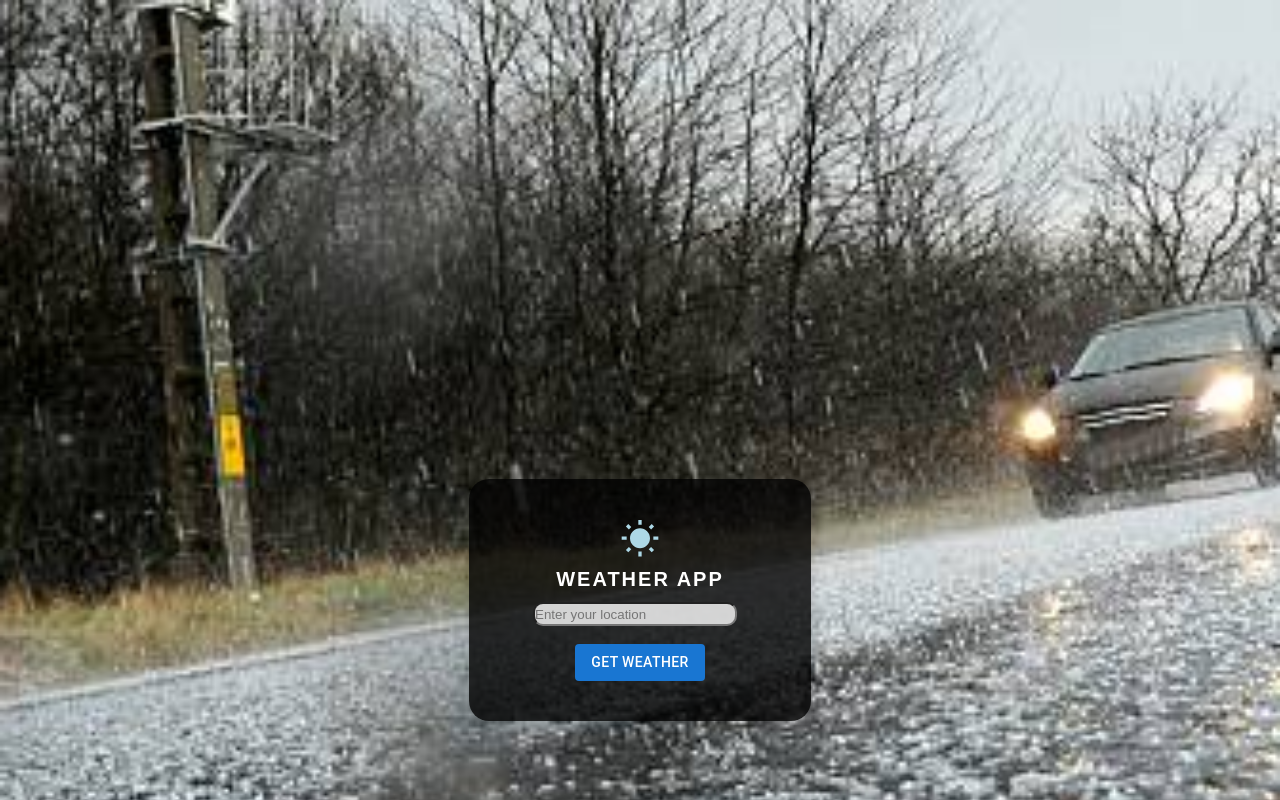
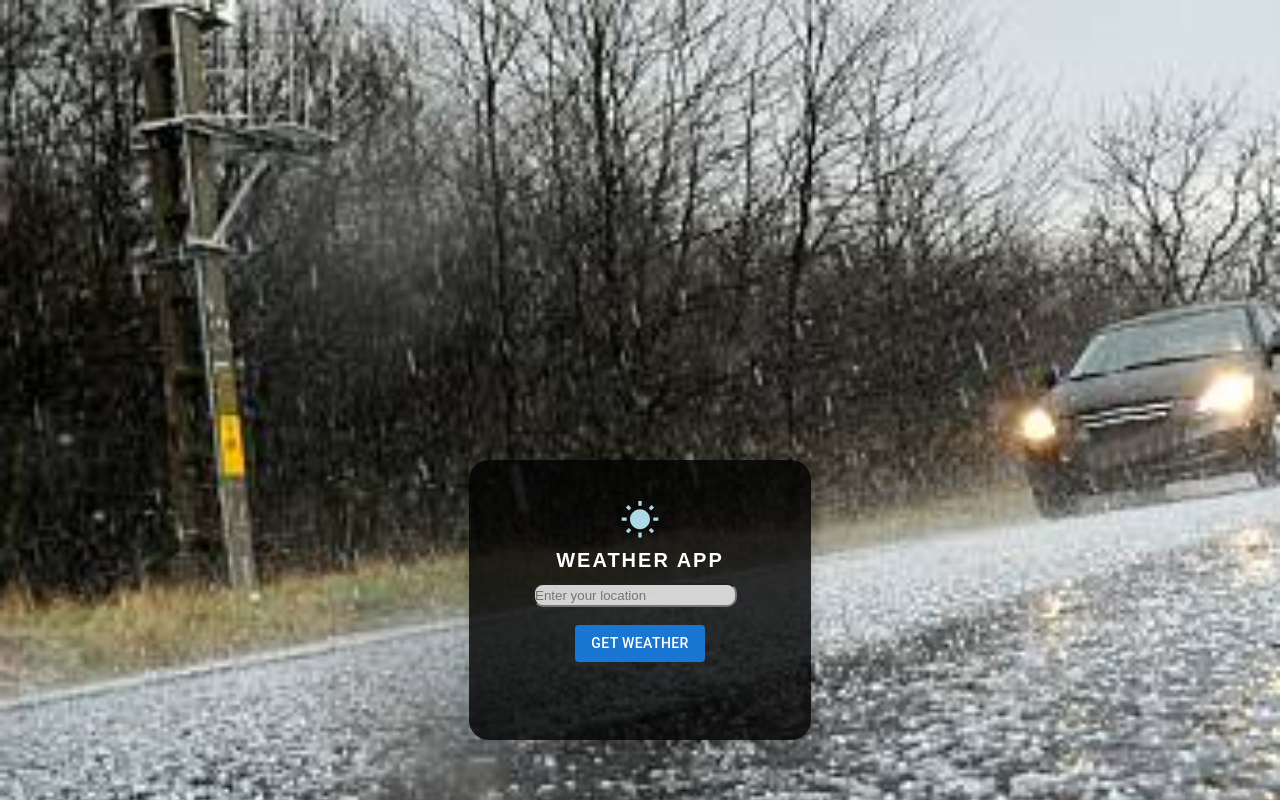
Before and after one commit to adithyank21/weather, a React (Vite) app in the folder weather/: page / in a window 1280 px wide. Shown: the top 800 px of the page. Built offline with nearby package versions, Linux system fonts and the light colour scheme.

Commit message:
weather2 commit

```diff
--- a/weather/src/App.css
+++ b/weather/src/App.css
@@ -21,6 +21,7 @@ body {
   padding: 40px; /* Increased padding for more space */
   box-shadow: 0 4px 20px rgba(0, 0, 0, 0.2);
   max-width: 300px; /* Limit width of the content */
-  width: 80%;
+  width: 100%;
+  height:200px ;
   margin: 0; /* Reset margins to ensure centering */
 }
```
